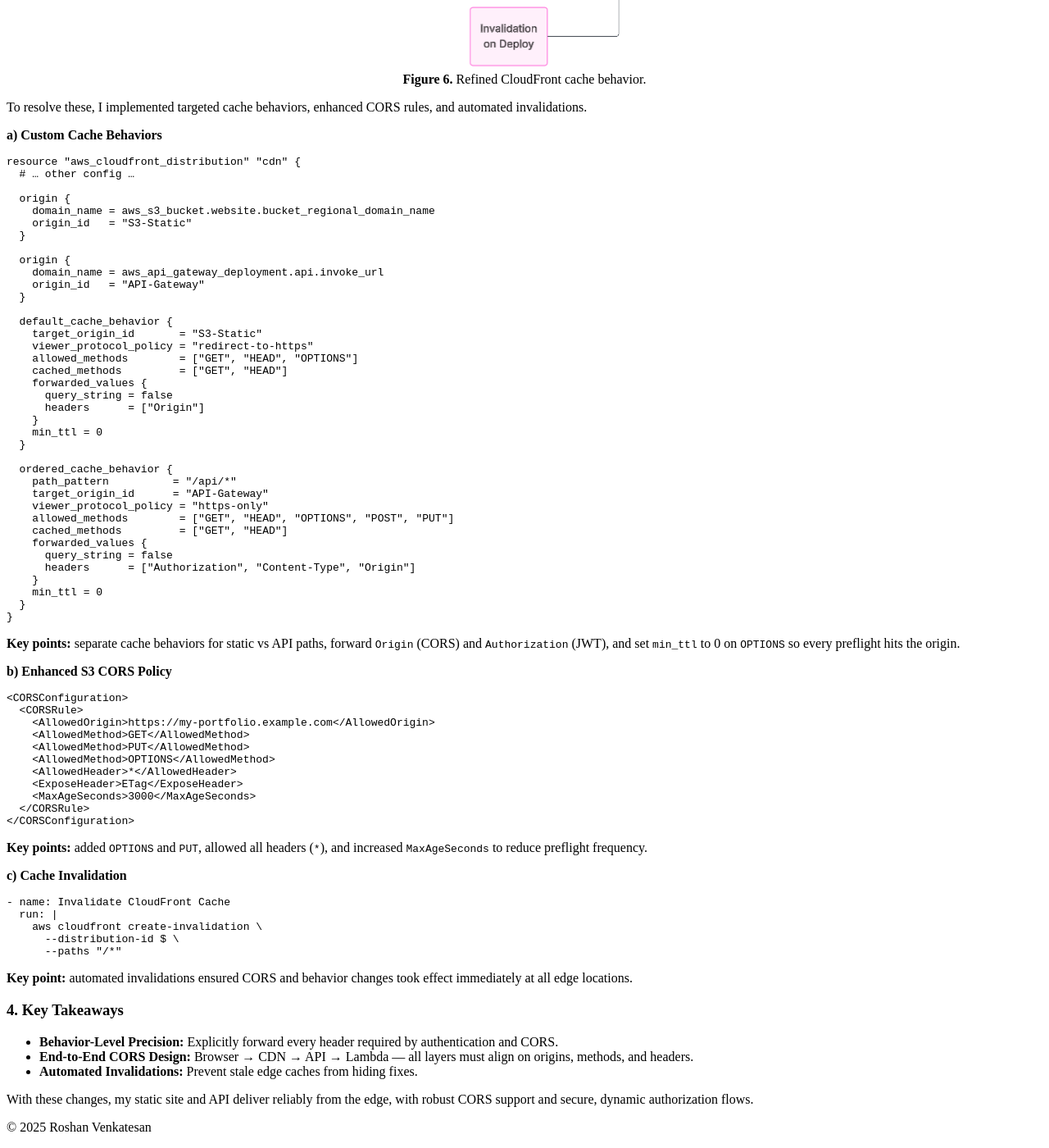
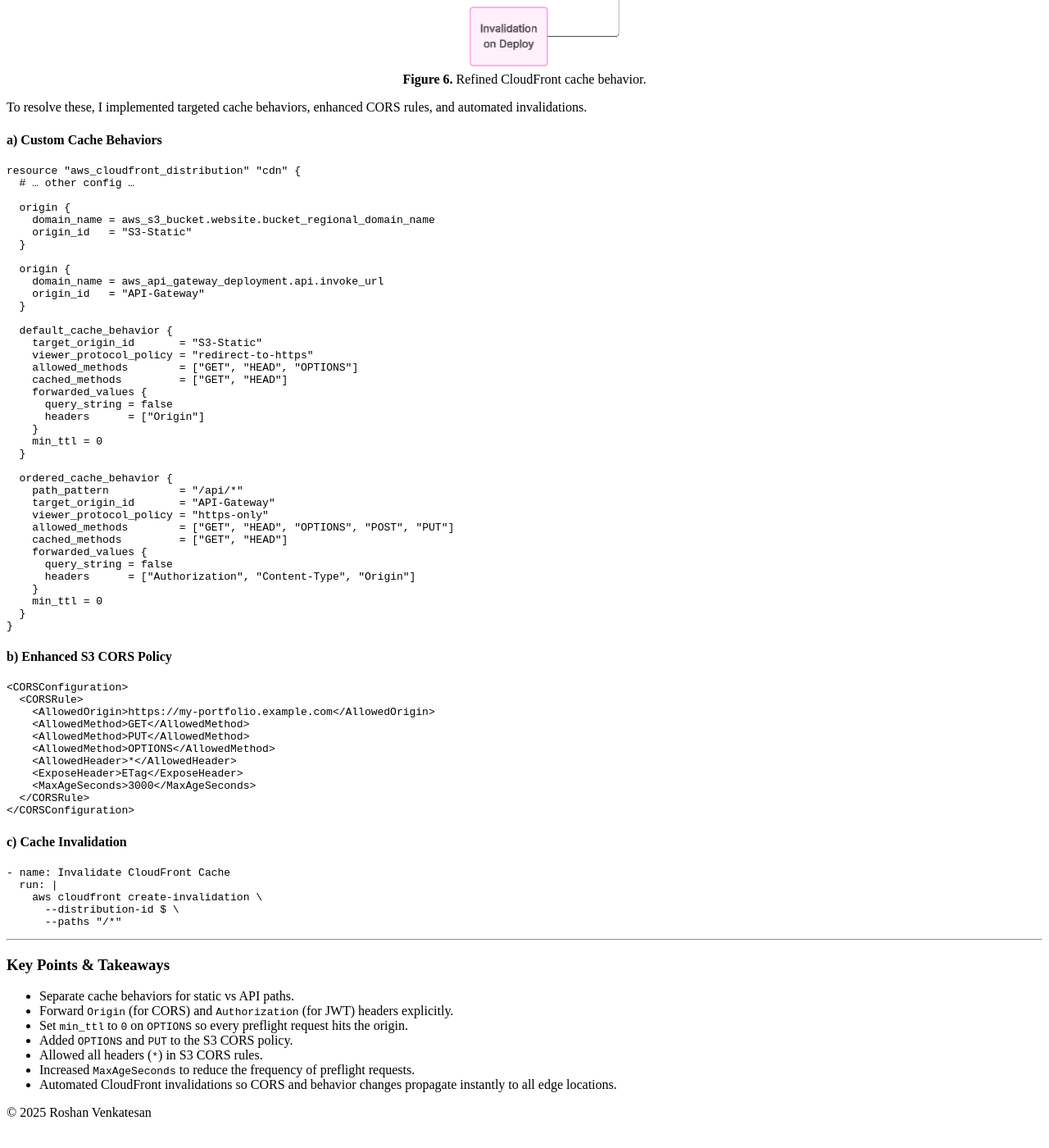
Before and after one commit to Roshan-AWS-Personal/roshan-aws-personal.github.io, a Jekyll site: the page built from _chapters/05-cors-cdn-configuration.md, in a window 1280 px wide and 1400 px high, scrolled down 1357 px. Shown: the whole window at 82% size. Built offline with Jekyll 4.4.1, drawn with Linux system fonts in a browser that asks for light colours.

Commit message:
format fix for section 5

````diff
--- a/_chapters/05-cors-cdn-configuration.md
+++ b/_chapters/05-cors-cdn-configuration.md
@@ -34,7 +34,7 @@ Once live, clients began hitting problems:
 </div>
 To resolve these, I implemented targeted cache behaviors, enhanced CORS rules, and automated invalidations.
 
-**a) Custom Cache Behaviors**
+#### a) Custom Cache Behaviors
 ```hcl
 resource "aws_cloudfront_distribution" "cdn" {
   # … other config …
@@ -62,8 +62,8 @@ resource "aws_cloudfront_distribution" "cdn" {
   }
 
   ordered_cache_behavior {
-    path_pattern          = "/api/*"
-    target_origin_id      = "API-Gateway"
+    path_pattern           = "/api/*"
+    target_origin_id       = "API-Gateway"
     viewer_protocol_policy = "https-only"
     allowed_methods        = ["GET", "HEAD", "OPTIONS", "POST", "PUT"]
     cached_methods         = ["GET", "HEAD"]
@@ -75,9 +75,8 @@ resource "aws_cloudfront_distribution" "cdn" {
   }
 }
 ```
-**Key points:** separate cache behaviors for static vs API paths, forward `Origin` (CORS) and `Authorization` (JWT), and set `min_ttl` to 0 on `OPTIONS` so every preflight hits the origin.
 
-**b) Enhanced S3 CORS Policy**
+#### b) Enhanced S3 CORS Policy
 ```xml
 <CORSConfiguration>
   <CORSRule>
@@ -91,9 +90,8 @@ resource "aws_cloudfront_distribution" "cdn" {
   </CORSRule>
 </CORSConfiguration>
 ```
-**Key points:** added `OPTIONS` and `PUT`, allowed all headers (`*`), and increased `MaxAgeSeconds` to reduce preflight frequency.
 
-**c) Cache Invalidation**
+#### c) Cache Invalidation
 ```yaml
 - name: Invalidate CloudFront Cache
   run: |
@@ -101,11 +99,14 @@ resource "aws_cloudfront_distribution" "cdn" {
       --distribution-id ${{ secrets.CF_DIST_ID }} \
       --paths "/*"
 ```
-**Key point:** automated invalidations ensured CORS and behavior changes took effect immediately at all edge locations.
 
-### 4. Key Takeaways
-- **Behavior-Level Precision:** Explicitly forward every header required by authentication and CORS.
-- **End-to-End CORS Design:** Browser → CDN → API → Lambda — all layers must align on origins, methods, and headers.
-- **Automated Invalidations:** Prevent stale edge caches from hiding fixes.
+---
 
-With these changes, my static site and API deliver reliably from the edge, with robust CORS support and secure, dynamic authorization flows.
+### Key Points & Takeaways
+- Separate cache behaviors for static vs API paths.
+- Forward `Origin` (for CORS) and `Authorization` (for JWT) headers explicitly.
+- Set `min_ttl` to `0` on `OPTIONS` so every preflight request hits the origin.
+- Added `OPTIONS` and `PUT` to the S3 CORS policy.
+- Allowed all headers (`*`) in S3 CORS rules.
+- Increased `MaxAgeSeconds` to reduce the frequency of preflight requests.
+- Automated CloudFront invalidations so CORS and behavior changes propagate instantly to all edge locations.
````
